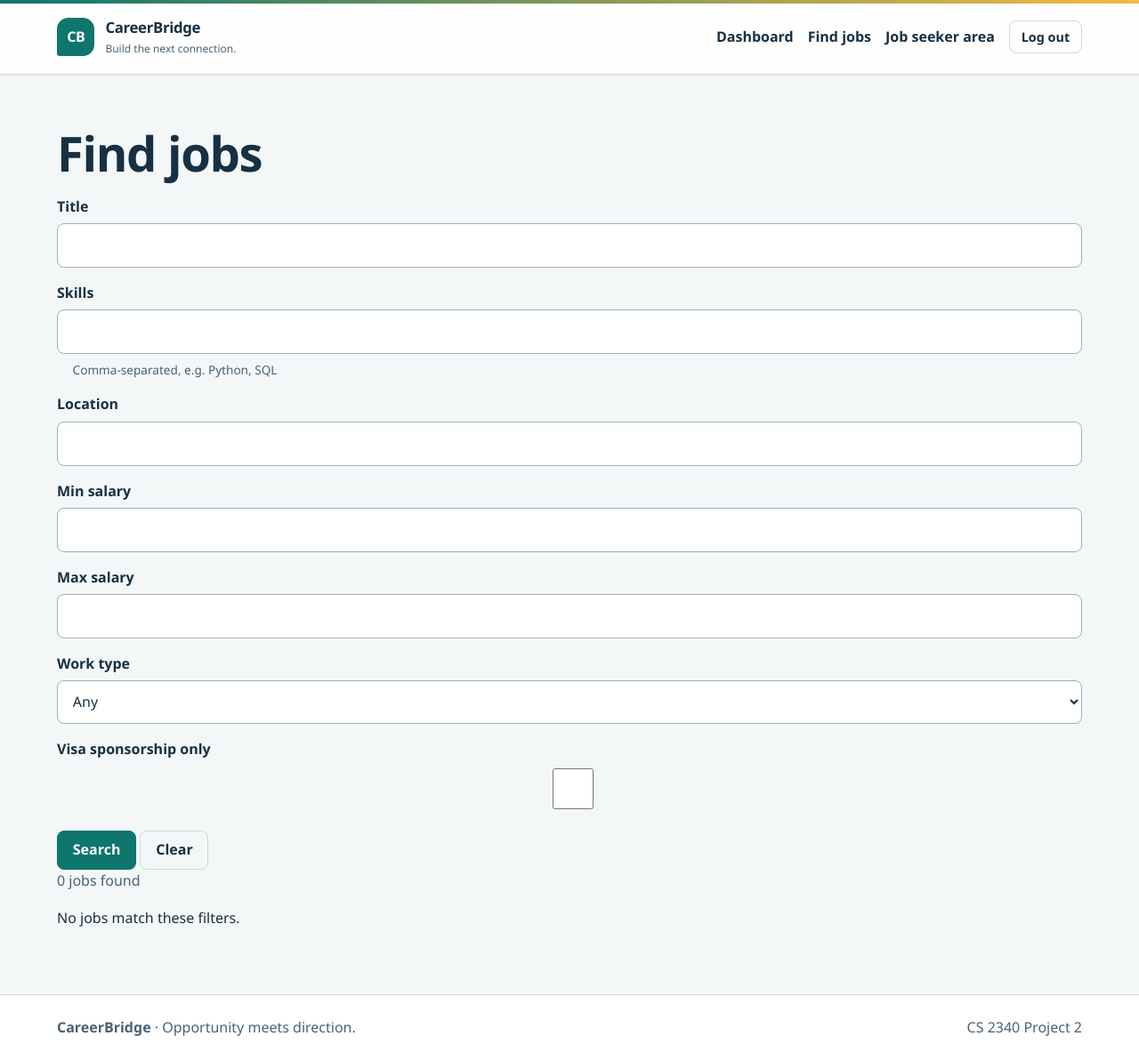
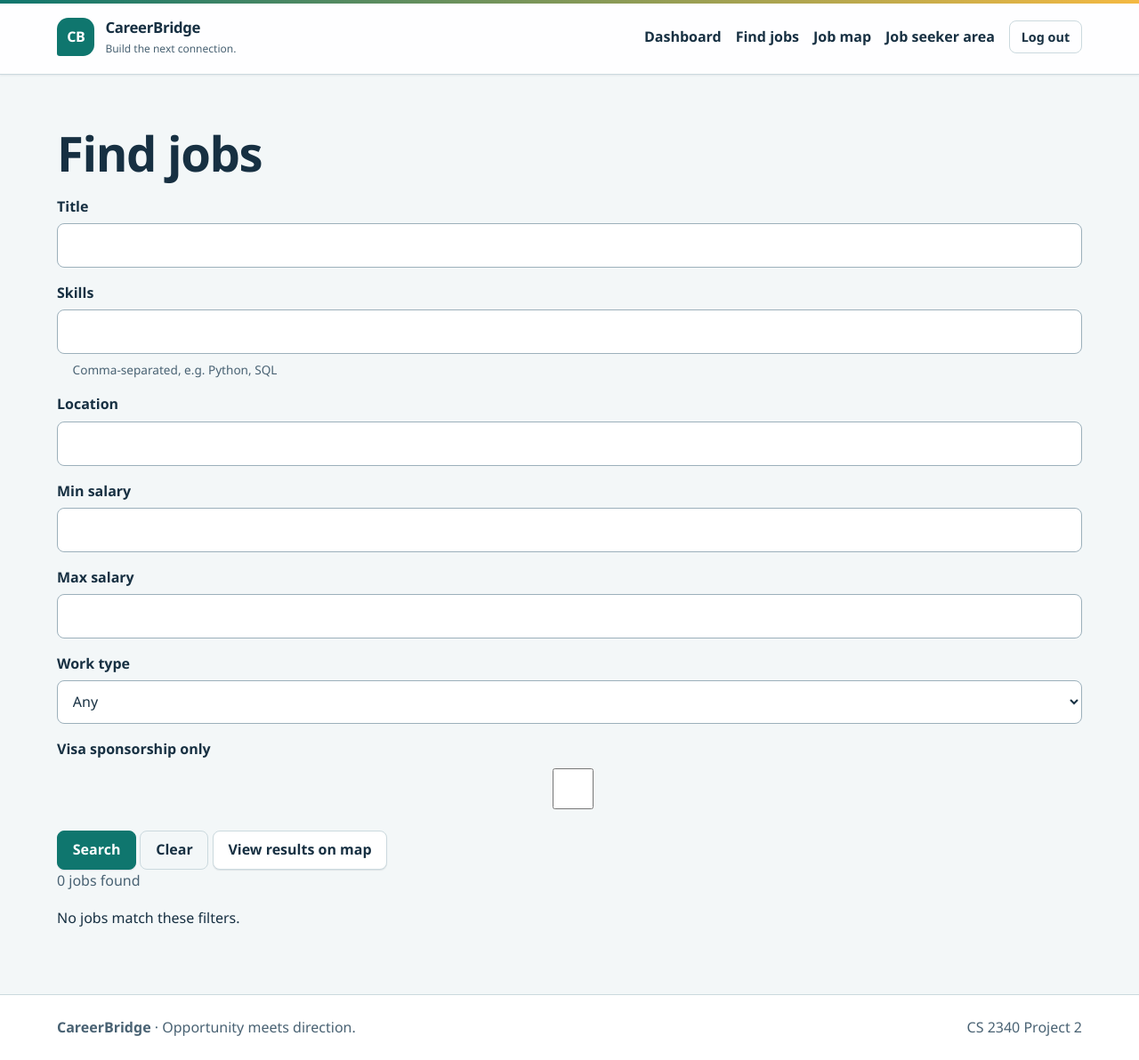
Before and after one commit to xiangsiyu06/cs2340-Ria-team4-project2, a Django app: page /jobs/ in a window 1280 px wide. Shown: the whole page at 89% size. Run offline with Django 5.2, Linux system fonts and the light colour scheme; the visitor is signed in with stand-in values (Sample User, id 1); data that the repository does not hold is empty.

Commit message:
Link the job map from navigation and search results (US7)
Job seekers get a "Job map" nav entry, and the search page can open its
current results on the map. README lists the new route and map services.

Commits squashed by Claude.

```diff
--- a/jobs/templates/jobs/job_search.html
+++ b/jobs/templates/jobs/job_search.html
@@ -12,6 +12,7 @@
     <div>
         <button class="button" type="submit">Search</button>
         <a class="button button--ghost" href="{% url 'jobs:search' %}">Clear</a>
+        <a class="button button--secondary" href="{% url 'jobs:map' %}{% if request.GET %}?{{ request.GET.urlencode }}{% endif %}">View results on map</a>
     </div>
 </form>
 
--- a/templates/base.html
+++ b/templates/base.html
@@ -6,7 +6,7 @@
     <meta name="viewport" content="width=device-width, initial-scale=1">
     <meta name="description" content="CareerBridge connects early-career job seekers with hiring teams.">
     <title>{% block title %}CareerBridge{% endblock %}</title>
-    <link rel="stylesheet" href="{% static 'css/app.css' %}?v=20260927-1">
+    <link rel="stylesheet" href="{% static 'css/app.css' %}?v=20260927-2">
     {% block extra_head %}{% endblock %}
 </head>
 <body class="{% block body_class %}{% endblock %}">
@@ -27,6 +27,7 @@
                     <a href="{% url 'accounts:dashboard' %}">Dashboard</a>
                     {% if request.user.role == 'job_seeker' %}
                         <a href="{% url 'jobs:search' %}">Find jobs</a>
+                        <a href="{% url 'jobs:map' %}">Job map</a>
                         <a href="{% url 'accounts:job_seeker_area' %}">Job seeker area</a>
                     {% elif request.user.role == 'recruiter' %}
                         <a href="{% url 'accounts:recruiter_area' %}">Recruiter area</a>
```
Also changed, not shown: README.md.
